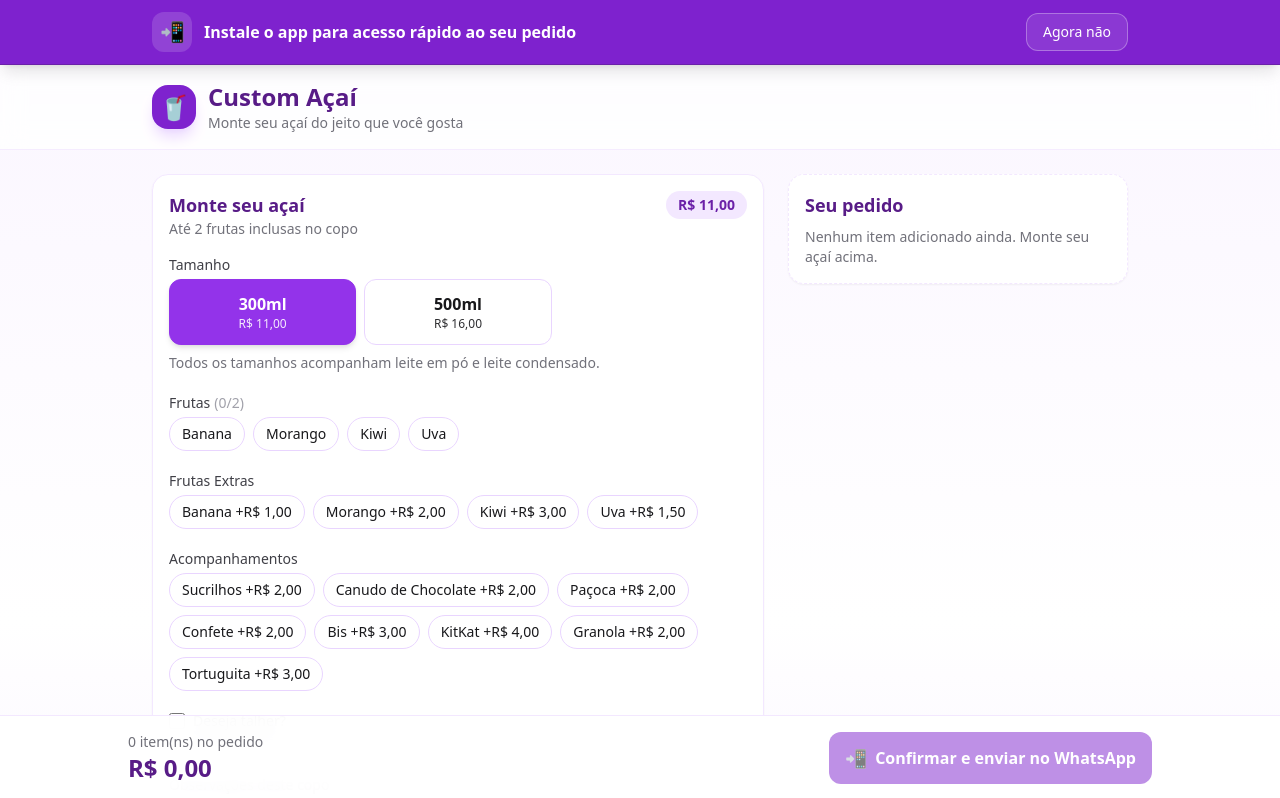
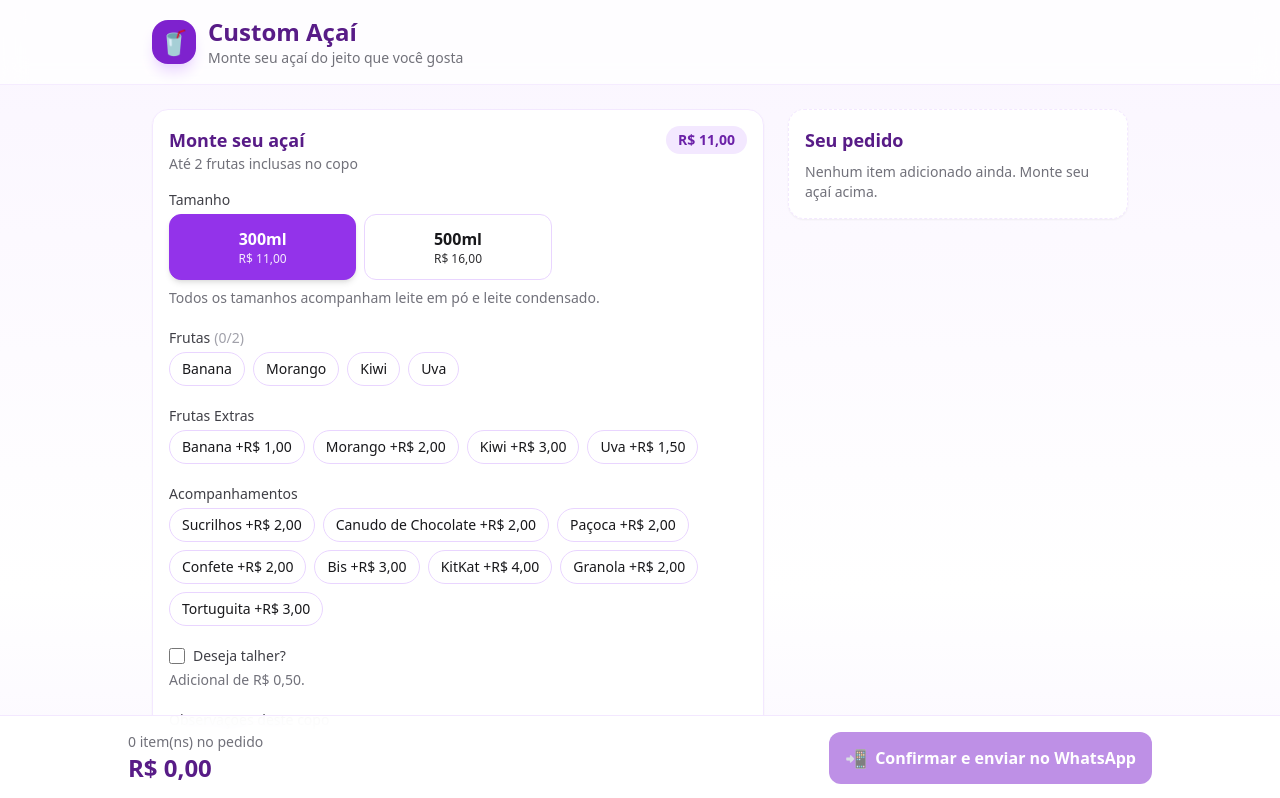
Before and after one commit to anderson-tec12/custom-acai, a React (Vite) app: page / in a window 1280 px wide. Shown: the top 798 px of the page. Built offline with nearby package versions, Linux system fonts and the light colour scheme.

Commit message:
remocao do banner

```diff
--- a/src/App.tsx
+++ b/src/App.tsx
@@ -3,7 +3,6 @@ import { useState } from "react"
 import { BowlBuilder } from "./components/BowlBuilder"
 import { ConfirmBar } from "./components/ConfirmBar"
 import { Header } from "./components/Header"
-import { InstallBanner } from "./components/InstallBanner"
 import { OrderCart } from "./components/OrderCart"
 import { PaymentSelector } from "./components/PaymentSelector"
 import { useOrder } from "./hooks/useOrder"
@@ -38,7 +37,6 @@ export function App() {
 
   return (
     <div className="flex min-h-screen flex-col">
-      <InstallBanner />
       <Header storeName={storeName} />
 
       <main className="mx-auto w-full max-w-5xl flex-1 px-4 py-6 sm:px-6">
--- a/src/components/InstallBanner.tsx
+++ /dev/null
@@ -1,78 +0,0 @@
-import { useState } from "react"
-import { useInstallPrompt } from "../hooks/useInstallPrompt"
-import {
-  dismissInstallBanner,
-  isAppInstalled,
-  isBannerDismissed,
-  isIos,
-} from "../lib/pwa"
-
-export function InstallBanner() {
-  const { canInstall, promptInstall } = useInstallPrompt()
-  const [visible, setVisible] = useState(
-    () => !isAppInstalled() && !isBannerDismissed()
-  )
-  const [showIosHint, setShowIosHint] = useState(false)
-
-  if (!visible) return null
-
-  function handleDismiss() {
-    dismissInstallBanner()
-    setVisible(false)
-  }
-
-  async function handleInstall() {
-    if (canInstall) {
-      const accepted = await promptInstall()
-      if (accepted) setVisible(false)
-      return
-    }
-
-    if (isIos()) {
-      setShowIosHint((current) => !current)
-    }
-  }
-
-  const showInstallAction = canInstall || isIos()
-
-  return (
-    <div className="z-40 border-b border-acai-800 bg-acai-700 text-white shadow-lg">
-      <div className="mx-auto flex max-w-5xl flex-col gap-3 px-4 py-3 sm:flex-row sm:items-center sm:justify-between sm:px-6">
-        <div className="flex items-start gap-3 sm:items-center">
-          <span className="flex h-10 w-10 shrink-0 items-center justify-center rounded-xl bg-white/15 text-xl">
-            📲
-          </span>
-          <div>
-            <p className="text-sm font-semibold sm:text-base">
-              Instale o app para acesso rápido ao seu pedido
-            </p>
-            {showIosHint && (
-              <p className="mt-1 text-xs text-acai-100 sm:text-sm">
-                Toque em Compartilhar e depois em Adicionar à Tela de Início
-              </p>
-            )}
-          </div>
-        </div>
-
-        <div className="flex shrink-0 gap-2">
-          {showInstallAction && (
-            <button
-              type="button"
-              className="inline-flex flex-1 items-center justify-center rounded-xl bg-white px-4 py-2 text-sm font-semibold text-acai-800 transition hover:bg-acai-50 active:scale-[0.98] sm:flex-none"
-              onClick={handleInstall}
-            >
-              Instalar
-            </button>
-          )}
-          <button
-            type="button"
-            className="inline-flex flex-1 items-center justify-center rounded-xl border border-white/30 bg-white/10 px-4 py-2 text-sm font-medium text-white transition hover:bg-white/20 active:scale-[0.98] sm:flex-none"
-            onClick={handleDismiss}
-          >
-            Agora não
-          </button>
-        </div>
-      </div>
-    </div>
-  )
-}
--- a/src/hooks/useInstallPrompt.ts
+++ /dev/null
@@ -1,34 +0,0 @@
-import { useCallback, useEffect, useState } from "react"
-
-export function useInstallPrompt() {
-  const [deferredPrompt, setDeferredPrompt] =
-    useState<BeforeInstallPromptEvent | null>(null)
-
-  useEffect(() => {
-    function handleBeforeInstallPrompt(event: Event) {
-      event.preventDefault()
-      setDeferredPrompt(event as BeforeInstallPromptEvent)
-    }
-
-    window.addEventListener("beforeinstallprompt", handleBeforeInstallPrompt)
-
-    return () => {
-      window.removeEventListener("beforeinstallprompt", handleBeforeInstallPrompt)
-    }
-  }, [])
-
-  const promptInstall = useCallback(async () => {
-    if (!deferredPrompt) return false
-
-    await deferredPrompt.prompt()
-    const { outcome } = await deferredPrompt.userChoice
-    setDeferredPrompt(null)
-
-    return outcome === "accepted"
-  }, [deferredPrompt])
-
-  return {
-    canInstall: deferredPrompt !== null,
-    promptInstall,
-  }
-}
--- a/src/lib/pwa.ts
+++ /dev/null
@@ -1,29 +0,0 @@
-const BANNER_DISMISSED_KEY = "install-banner-dismissed"
-
-export function isAppInstalled(): boolean {
-  const isStandalone = window.matchMedia("(display-mode: standalone)").matches
-  const isIosStandalone =
-    (navigator as Navigator & { standalone?: boolean }).standalone === true
-
-  return isStandalone || isIosStandalone
-}
-
-export function isBannerDismissed(): boolean {
-  try {
-    return sessionStorage.getItem(BANNER_DISMISSED_KEY) === "1"
-  } catch {
-    return false
-  }
-}
-
-export function dismissInstallBanner(): void {
-  try {
-    sessionStorage.setItem(BANNER_DISMISSED_KEY, "1")
-  } catch {
-    // sessionStorage indisponível (modo privado restrito)
-  }
-}
-
-export function isIos(): boolean {
-  return /iphone|ipad|ipod/i.test(navigator.userAgent)
-}
--- a/src/vite-env.d.ts
+++ b/src/vite-env.d.ts
@@ -1,15 +1,5 @@
 /// <reference types="vite/client" />
 /// <reference types="vite-plugin-pwa/client" />
-
-interface BeforeInstallPromptEvent extends Event {
-  readonly platforms: string[]
-  readonly userChoice: Promise<{ outcome: "accepted" | "dismissed"; platform: string }>
-  prompt(): Promise<void>
-}
-
-interface WindowEventMap {
-  beforeinstallprompt: BeforeInstallPromptEvent
-}
 
 interface ImportMetaEnv {
   readonly VITE_WHATSAPP_PHONE_E164: string
```
